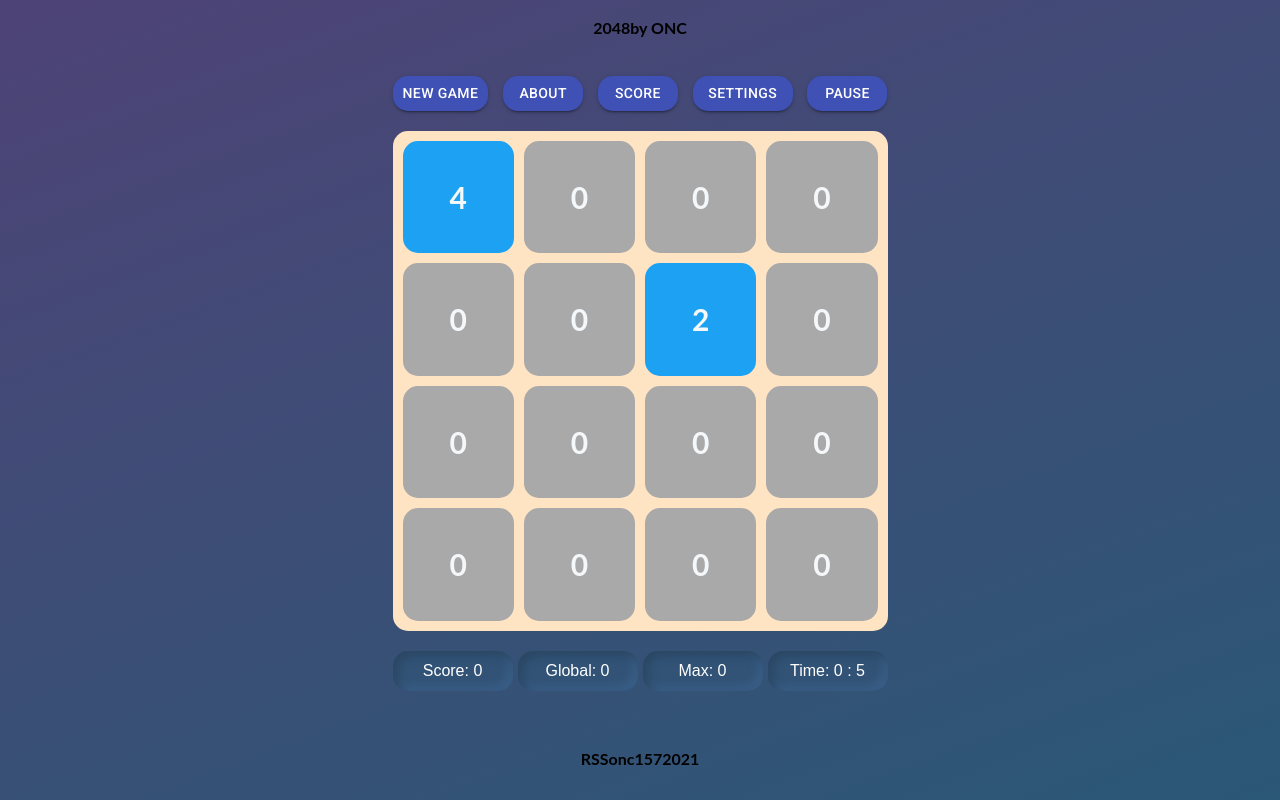
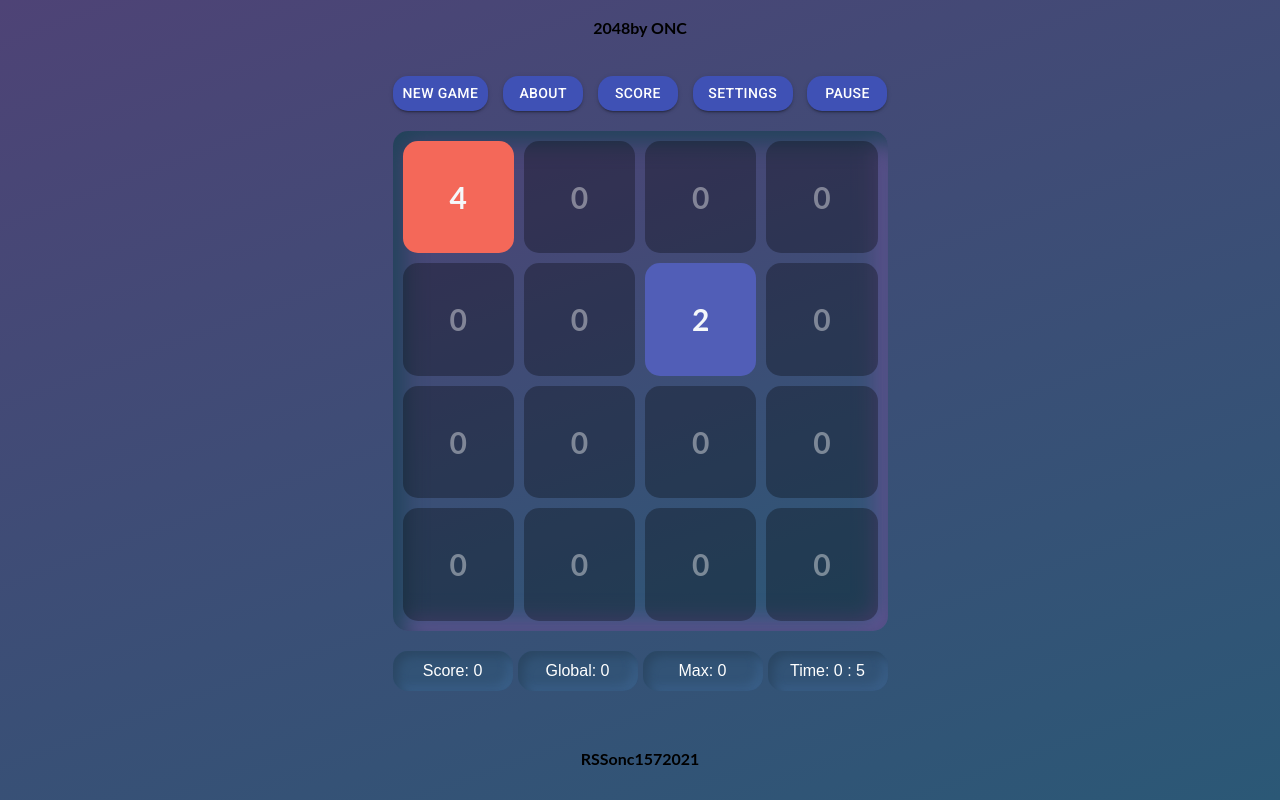
Before and after one commit to onc157/react-game, a React (Create React App) app: page / in a window 1280 px wide. Built offline with nearby package versions, Linux system fonts and the light colour scheme.

Commit message:
feat: implemented different color for cells

```diff
--- a/src/components/FieldCell/FieldCell.tsx
+++ b/src/components/FieldCell/FieldCell.tsx
@@ -7,7 +7,7 @@ type PropTypes = {
 
 const FieldCell: React.FC<PropTypes> = ({ value }): JSX.Element => {
   return (
-    <div className={value ? 'cell-wrapper cell__active' : 'cell-wrapper'}>
+    <div className={value ? `cell-wrapper cell__active cell--${value}` : 'cell-wrapper'}>
       <span className="cell__number">{value}</span>
     </div>
   )
--- a/src/components/FieldCell/style.scss
+++ b/src/components/FieldCell/style.scss
@@ -6,41 +6,61 @@
   margin: 5px;
   width: 100%;
   height: 100%;
-  background-color: darkgray;
+  background-color: rgba(0, 0, 0, .3);
+  color: rgba(255, 255, 255, .4);
 
   border-radius: 15px;
 
   .cell__number {
     font-size: 30px;
-    color: #f5f8fa;
+    //color: #f5f8fa;
   }
 }
 
 .cell__active {
-  background-color: #1da1f2;
+  //background-color: #1da1f2;
+  color: #f5f8fa;
 }
 
-.cell-new {
-  -webkit-animation-duration: 0.2s;
-  animation-duration: 0.2s;
-  -webkit-animation-name: newTile;
-  animation-name: newTile;
-  -webkit-animation-fill-mode: forwards;
-  animation-fill-mode: forwards;
-  -webkit-animation-delay: 0.15s;
-  animation-delay: 0.15s;
-  -webkit-transform: scale(0);
-  -ms-transform: scale(0);
-  transform: scale(0);
+.cell--2 {
+  background-color: #515EB7;
 }
-
-@keyframes newTile {
-  from {
-    -webkit-transform: scale(0);
-    transform: scale(0);
-  }
-  to {
-    -webkit-transform: scale(1);
-    transform: scale(1);
-  }
+.cell--4 {
+  background-color: #F46859;
 }
+.cell--8 {
+  background-color: #39DEB6;
+}
+.cell--16 {
+  background-color: #1DBE1A;
+}
+.cell--32 {
+  background-color: #AD1378;
+}
+.cell--64 {
+  background-color: #FC97D5;
+}
+.cell--128 {
+  background-color: #F11D24;
+}
+.cell--256 {
+  background-color: #919620;
+}
+.cell--512 {
+  background-color: #FF00AE;
+}
+.cell--1024 {
+  background-color: #A0FB8C;
+}
+.cell--2048 {
+  background-color: #328CA4;
+}
+.cell--4096 {
+  background-color: #00680F;
+}
+.cell--8192{
+  background-color: #002499;
+}
+.cell--16384 {
+  background-color: #990000;
+}
--- a/src/components/GameField/style.scss
+++ b/src/components/GameField/style.scss
@@ -9,7 +9,9 @@
   padding: 5px 0;
   border-radius: 15px;
 
-  background-color: bisque;
+  background-image: linear-gradient(-20deg, #2b5876 0%, #4e4376 100%);
+  box-shadow: inset 11px 11px 22px #21435a,
+  inset -11px -11px 22px #615392;
 
   .field__row {
     display: flex;
--- a/tsconfig.json
+++ b/tsconfig.json
@@ -20,6 +20,7 @@
     "noEmit": true,
     "jsx": "react-jsx",
     "baseUrl": "src",
+
     "paths": {
       "@components/*": ["components/*"],
       "@helpers/*": ["helpers/*"]
```
